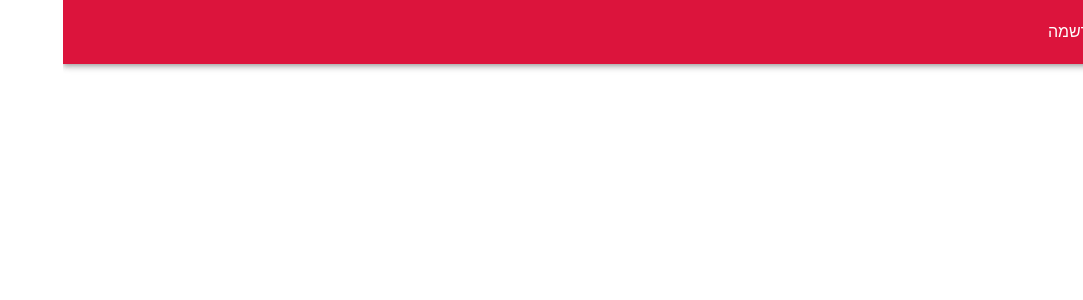
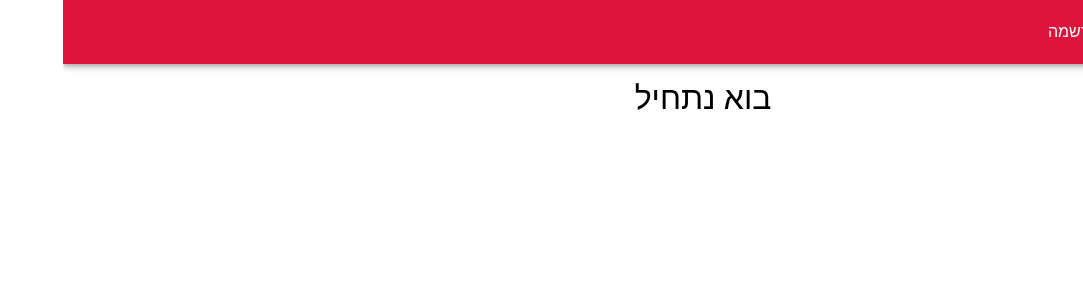
Before and after one commit to KseniyaTim/findTutor-client, a React (Vite) app: page /register in a window 1280 px wide. Shown: the top 300 px of the page, without its empty margins (197-1280 px from the left). Built offline with nearby package versions, Linux system fonts and the light colour scheme.

Commit message:
register

```diff
--- /dev/null
+++ b/src/Pages/Register/Register.style.css
@@ -0,0 +1,12 @@
+#registerWrapper{
+    display: flex;
+    align-items: center;
+    justify-content: center;
+    margin-top: 1rem;
+}
+
+#registerTitle {
+    font-size: 2rem;
+    padding-bottom: 1rem;
+    display: block;
+}
--- a/src/Pages/Register/Register.tsx
+++ b/src/Pages/Register/Register.tsx
@@ -1,7 +1,13 @@
 import { FC } from "react";
 
+import './Register.style.css'
+
 const Register: FC = () => {
-  return <div></div>;
+  return (
+    <div id="registerWrapper">
+      <div id="registerTitle">בוא נתחיל</div>
+    </div>
+  )
 };
 
 export default Register;
```
